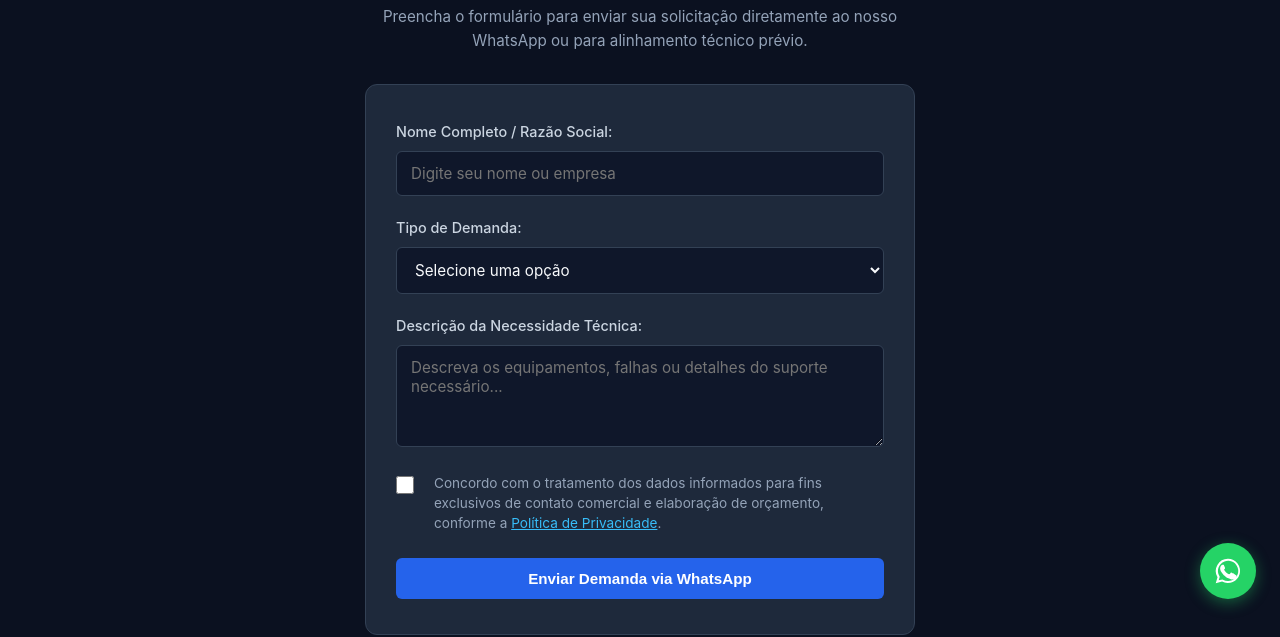
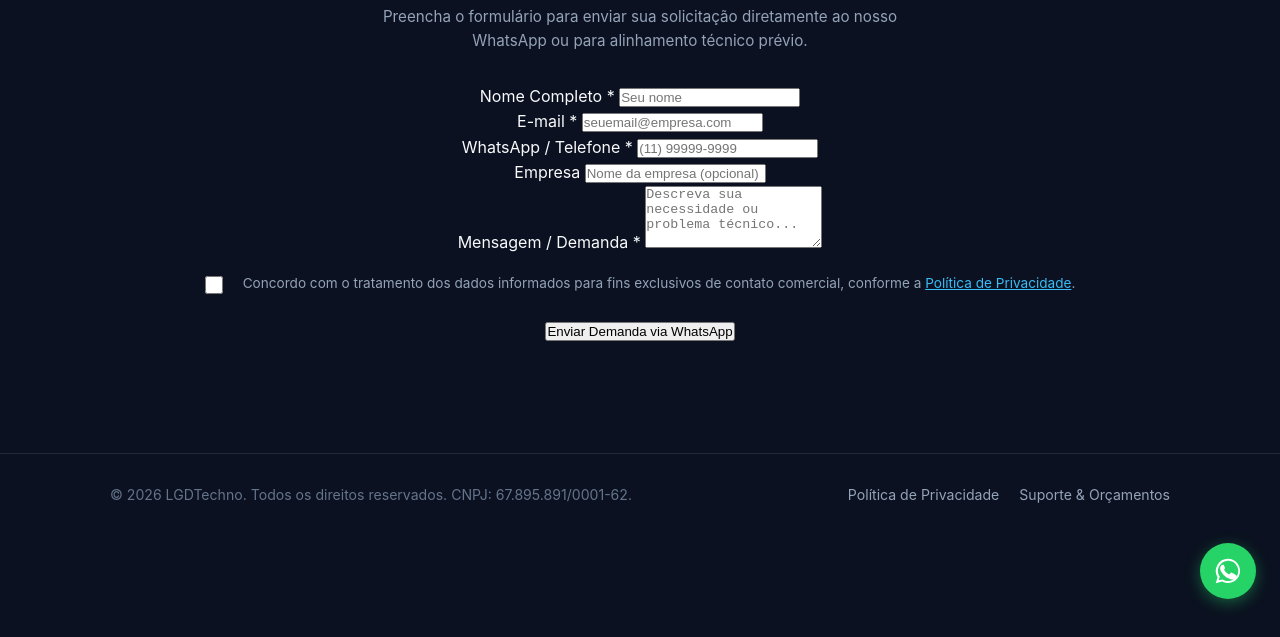
Before and after one commit to LucasGDornellas/lgdtechno, a plain HTML site: page contato.html in a window 1280 px wide. Shown: the part 177-814 px from the top of the page. Drawn offline with Linux system fonts and the light colour scheme.

Commit message:
Implementa redirecionamento do formulario direto para o WhatsApp

```diff
--- a/contato.html
+++ b/contato.html
@@ -45,39 +45,44 @@
       <h2>Solicite um Orçamento</h2>
       <p class="form-subtitulo">Preencha o formulário para enviar sua solicitação diretamente ao nosso WhatsApp ou para alinhamento técnico prévio.</p>
 
-      <form id="form-orcamento" class="form-box">
-        <div class="form-group">
-          <label for="nome">Nome Completo / Razão Social:</label>
-          <input type="text" id="nome" name="nome" placeholder="Digite seu nome ou empresa" required>
+<form id="formContato" class="formulario-contato">
+  <div class="campo-grupo">
+    <label for="nome">Nome Completo *</label>
+    <input type="text" id="nome" placeholder="Seu nome" required>
   </div>
 
-        <div class="form-group">
-          <label for="servico">Tipo de Demanda:</label>
-          <select id="servico" name="servico" required>
-            <option value="" disabled selected>Selecione uma opção</option>
-            <option value="Plano Mensal de Suporte Tecnológico (R$ 400/mês)">Plano Mensal de Suporte (R$ 400/mês)</option>
-            <option value="Atendimento Presencial Avulso (R$ 150/diária)">Atendimento Presencial Avulso (R$ 150/diária)</option>
-            <option value="Manutenção e Reparo de Computadores">Manutenção e Reparo de Computadores</option>
-            <option value="Redes, Roteadores e Conectividade">Redes, Roteadores e Conectividade</option>
-            <option value="Outros Serviços Sob Demanda">Outros Serviços Sob Demanda</option>
-          </select>
+  <div class="campo-grupo">
+    <label for="email">E-mail *</label>
+    <input type="email" id="email" placeholder="seuemail@empresa.com" required>
   </div>
 
-        <div class="form-group">
-          <label for="detalhes">Descrição da Necessidade Técnica:</label>
-          <textarea id="detalhes" name="detalhes" rows="4" placeholder="Descreva os equipamentos, falhas ou detalhes do suporte necessário..." required></textarea>
+  <div class="campo-grupo">
+    <label for="telefone">WhatsApp / Telefone *</label>
+    <input type="tel" id="telefone" placeholder="(11) 99999-9999" required>
   </div>
-<!-- CONSENTIMENTO LGPD -->
+
+  <div class="campo-grupo">
+    <label for="empresa">Empresa</label>
+    <input type="text" id="empresa" placeholder="Nome da empresa (opcional)">
+  </div>
+
+  <div class="campo-grupo">
+    <label for="mensagem">Mensagem / Demanda *</label>
+    <textarea id="mensagem" rows="4" placeholder="Descreva sua necessidade ou problema técnico..." required></textarea>
+  </div>
+
+  <!-- CHECKBOX LGPD -->
   <div class="campo-lgpd">
     <label class="checkbox-container">
-            <input type="checkbox" name="consentimento_lgpd" required>
+      <input type="checkbox" id="consentimento_lgpd" required>
       <span class="checkmark"></span>
       <span class="texto-lgpd">
-              Concordo com o tratamento dos dados informados para fins exclusivos de contato comercial e elaboração de orçamento, conforme a <a href="privacidade.html" target="_blank">Política de Privacidade</a>.
+        Concordo com o tratamento dos dados informados para fins exclusivos de contato comercial, conforme a <a href="privacidade.html" target="_blank">Política de Privacidade</a>.
       </span>
     </label>
   </div>
-        <button type="submit" class="btn-contato btn-plano-full">Enviar Demanda via WhatsApp</button>
+
+  <button type="submit" class="btn-enviar">Enviar Demanda via WhatsApp</button>
 </form>
 </section>
   </div>
@@ -100,6 +105,34 @@
     <path d="M16 2a13.9 13.9 0 0 0-12 21L2 30l7.2-1.9A13.9 13.9 0 1 0 16 2zm0 25.5a11.5 11.5 0 0 1-5.9-1.6l-.4-.3-4.3 1.1 1.2-4.2-.3-.4a11.6 11.6 0 1 1 9.4 5.4zm6.4-8.6c-.3-.2-2-.1-2.3-1.1-.3-.2-.6-.3-.9.1s-1.1 1.4-1.3 1.6-.5.2-.8.1a10.8 10.8 0 0 1-3.2-2 11.8 11.8 0 0 1-2.2-2.7c-.2-.4 0-.6.1-.8.1-.1.3-.4.5-.6.2-.2.2-.3.3-.5.1-.2 0-.4 0-.5s-.9-2.2-1.2-3c-.3-.8-.7-.7-.9-.7h-.8a1.6 1.6 0 0 0-1.2.6 5 5 0 0 0-1.5 3.7c0 2.2 1.6 4.3 1.8 4.6.2.3 3.1 4.8 7.7 6.7 1.1.4 2 .7 2.7.9 1.1.4 2.1.3 2.9.2.9-.1 2.8-1.1 3.2-2.3.4-1.1.4-2.1.3-2.3-.2-.1-.5-.2-.9-.4z"/>
   </svg>
 </a>
+<script>
+  document.getElementById('formContato').addEventListener('submit', function(e) {
+    e.preventDefault(); // Impede o recarregamento da tela
 
+    // INSIRA AQUI O SEU NÚMERO (com 55 + DDD, apenas números)
+    const telefoneDestino = "5511998541672";
+
+    // Captura os dados preenchidos
+    const nome = document.getElementById('nome').value.trim();
+    const email = document.getElementById('email').value.trim();
+    const telefone = document.getElementById('telefone').value.trim();
+    const empresa = document.getElementById('empresa') ? document.getElementById('empresa').value.trim() : "";
+    const mensagem = document.getElementById('mensagem').value.trim();
+
+    // Monta o texto organizado para a conversa
+    let texto = `*Novo Contato via Site - LGDTechno*\n\n`;
+    texto += `*Nome:* ${nome}\n`;
+    texto += `*E-mail:* ${email}\n`;
+    texto += `*Telefone:* ${telefone}\n`;
+    if (empresa) {
+      texto += `*Empresa:* ${empresa}\n`;
+    }
+    texto += `\n*Demanda informada:*\n${mensagem}`;
+
+    // Gera o link oficial e abre o WhatsApp com os dados preenchidos
+    const url = `https://wa.me/5511998541672?text=Olá,%20gostaria%20de%20entrar%20em%20contato%20com%20a%20LGDTechno.%20Segue%20minha%20mensagem:%0A${encodeURIComponent(texto)}`;
+    window.open(url, '_blank');
+  });
+</script>
 </body>
 </html>
```
Lines whose indentation alone changed are shown as unchanged.
